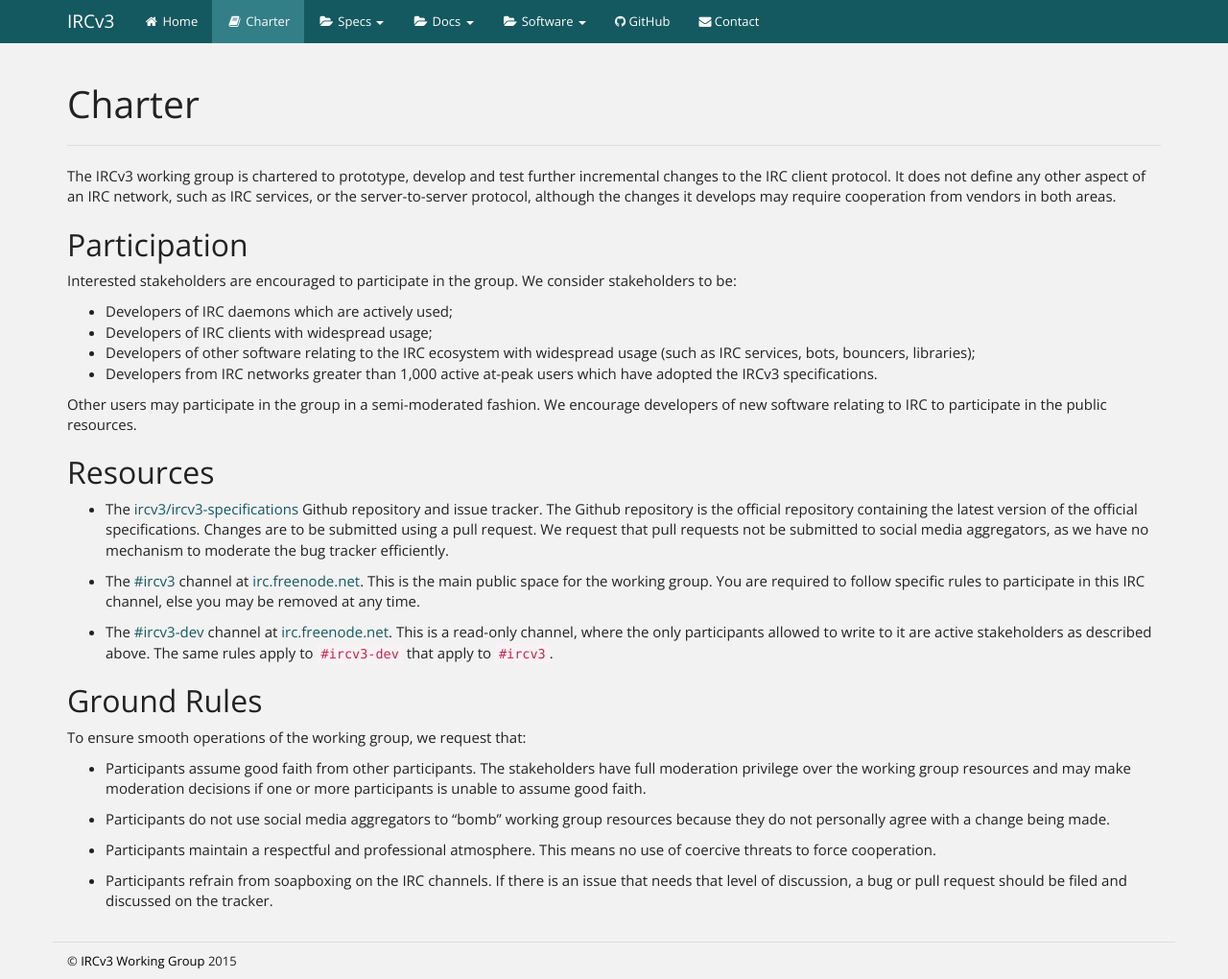
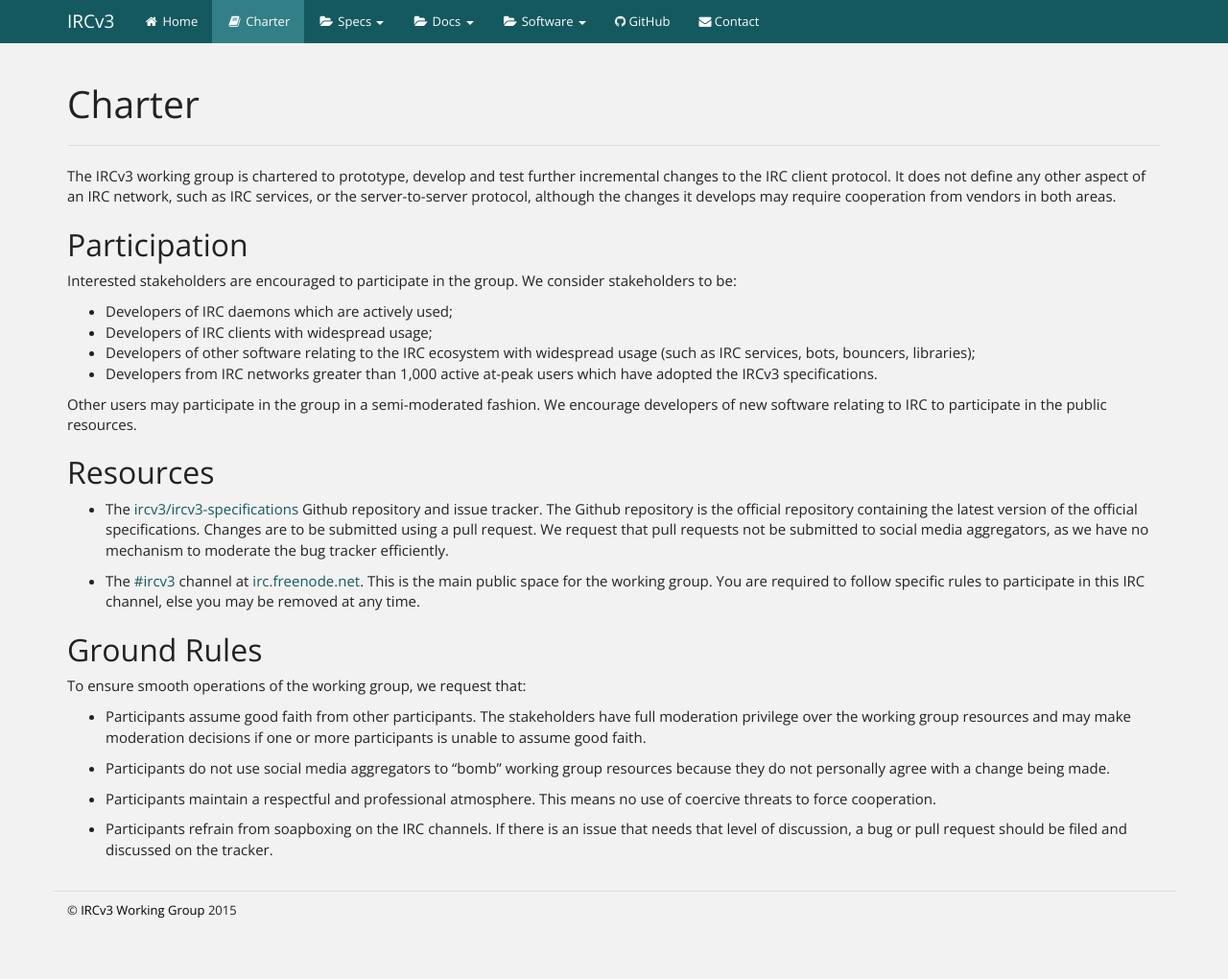
Before and after one commit to ircv3/ircv3.github.io, a Jekyll site: the page built from charter.md, in a window 1280 px wide. Shown: the whole page at 96% size. Built offline with Jekyll 4.4.1, drawn with Linux system fonts in a browser that asks for light colours; after the commit the page ends 967 px from its top, so only the background shows below that.

Commit message:
[charter] #ircv3-dev channel is unused, remove reference to it

```diff
--- a/charter.md
+++ b/charter.md
@@ -37,10 +37,6 @@
    You are required to follow specific rules to participate in this IRC channel, else you may be
    removed at any time.
 
- * The [#ircv3-dev](irc://irc.freenode.net/ircv3-dev) channel at [irc.freenode.net](irc://irc.freenode.net/ircv3-dev).  This is a read-only channel, where the only
-   participants allowed to write to it are active stakeholders as described above.  The same rules
-   apply to `#ircv3-dev` that apply to `#ircv3`.
-
 ## Ground Rules
 
 To ensure smooth operations of the working group, we request that:
```
